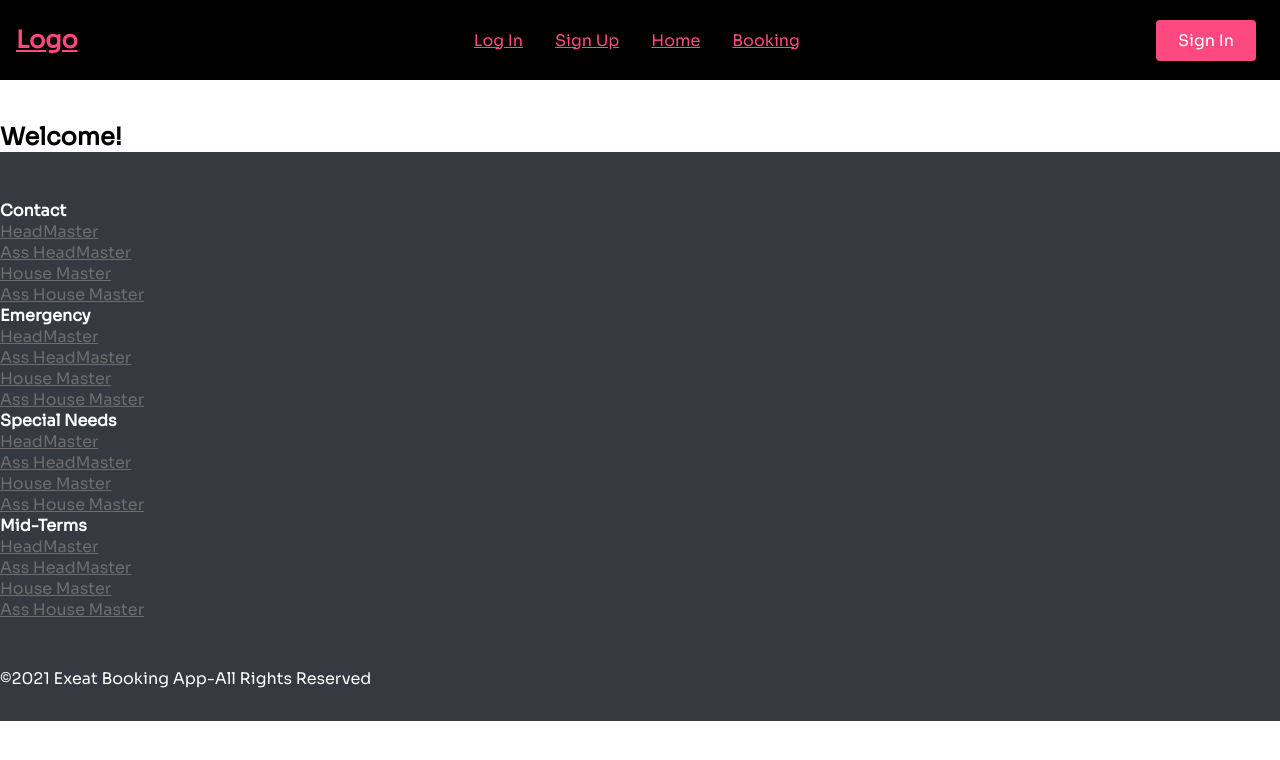
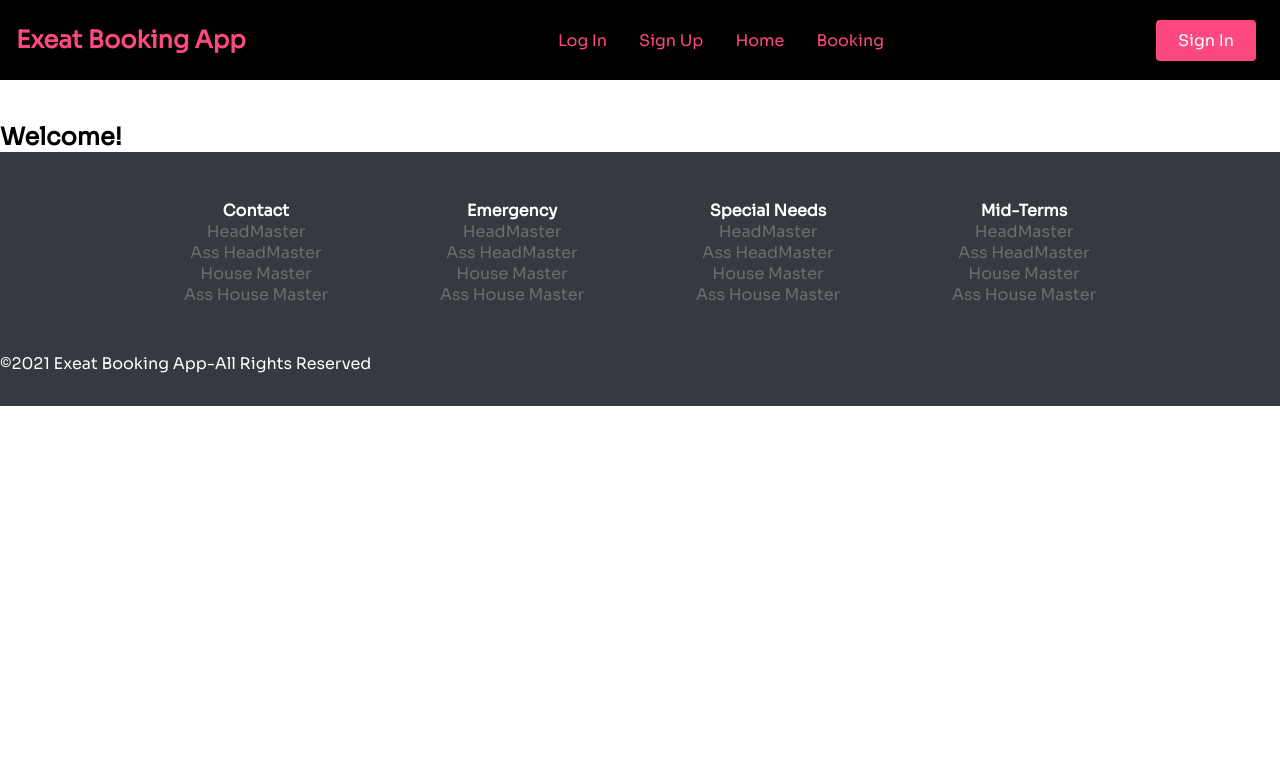
Before and after one commit to abena07/new-exeat, a React (Create React App) app: page / in a window 1280 px wide. Shown: the top 760 px of the page. Built offline with nearby package versions, Linux system fonts and the light colour scheme.

Commit message:
'second update'

```diff
--- a/src/App.js
+++ b/src/App.js
@@ -1,5 +1,6 @@
 import React from 'react'
 import{BrowserRouter as Router}from 'react-router-dom'
+
 import './App.css'
 import {Switch, Route} from 'react-router-dom'
 import Login from './components/Login'
--- a/src/components/Booking.js
+++ b/src/components/Booking.js
@@ -10,7 +10,7 @@ function Booking() {
   const initialMount = useRef(true);
 
   const [formData, setFormData] = useState(null)
-  const [outcome, setOutcome]=useState([])
+
 
 
 
@@ -33,13 +33,8 @@ function Booking() {
 
   const formSubmitted = (e) => {
     e.preventDefault();
-    setOutcome([formData])
-    setFormData([
-      ...formData,
-      formData
 
 
-    ])
     setFormData("")
     console.log(formData)
     axios.post("http://localhost:7000/create", formData).then((response)=>{
@@ -47,6 +42,24 @@ function Booking() {
 
     })
   }
+const [show, setShow]=useState(false);
+
+
+const display=()=>{
+  if (!show ){
+    setShow(true)
+  } else {
+    setShow(false)
+  }
+
+
+
+
+}
+
+
+
+
   return (
     <div>
       <form onSubmit={formSubmitted}>
@@ -74,21 +87,90 @@ function Booking() {
           </div>
 
           <div className="form-group">
-            <button type="submit">Book Now</button>
+            <button type="submit" onClick={display}>Book Now</button>
           </div>
 
         </div>
       </form>
-      <ul>
-        {formData.map((formData)=>(
-      <li>
-        {formData}
-      </li>
+      {
+        show && <div>
+          <h1> {handleTextChange}</h1>
+          <h1> {handleTextChange}</h1>
+          <h1> {handleTextChange}</h1>
+          <h1> {handleTextChange}</h1>
 
-        ))}
-      </ul>
+          </div>
+      }
+
+
+
+
+
     </div>
   )
 }
 
 export default Booking
+
+
+// class AddPost extends Component{
+
+//   state = {
+//       show: false,
+//       Student Id: "",
+//       :Going Date "",
+//       Return Date: "",
+//        Reason:"",
+//   }
+
+// toggle = () => this.setState((currentState) => ({show: !currentState.show}));
+
+// handleTextChange = (event) => this.setState({studentID: event.target.value});
+
+
+// handleTextChange = (event) => this.setState({goingDate: event.target.value});
+// handleTextChange = (event) => this.setState({returnDate: event.target.value});
+// handleTextChange = (event) => this.setState({reason: event.target.value});
+
+//
+
+// formSubmitted = (event) => {
+//     event.preventDefault();
+//     this.setState({ show: false });
+// }
+
+//   render() {
+//       return(
+//           <div className="form-inner">
+
+//           <h4>Booking</h4>
+//           <div className="form-group">
+
+//               <button onClick={this.toggle}>Book Now<span>+</span> {this.state.show}</button>
+
+//               {this.state.show ?
+//               <form onSubmit={this.formSubmitted}>
+//                   <label>Student Id<input type="text" onChange={this.handleTextChange} /></label>
+//                   <br />
+//                   <label>Going Date<input type="date" onChange={this.changegoingDate} className="form-group"/></label>
+//                   <label>Return Date<input type="date" onChange={this.handlereturnDate}  classNme="form-group"/></label>
+//                  <label>Reason<input type="text" onChange={this.handlereturnreason}  classNme="form-group"/></label>
+//                   <br />
+//                   <button>Submit</button>
+//               </form> :
+//               <div className="section-post">
+//                   < h1>{this.state.studentID}</h1>  <h1>{this.state.goingDate} <h1/>
+//                   <h1>{this.state.returnDate}</h1>
+//                   <p>{this.state.reason}</p>
+//               </div>
+//               }
+
+//               <hr />
+
+
+//           </div>
+
+// </div>
+//       );
+//   }
+// }
--- a/src/components/Footer.js
+++ b/src/components/Footer.js
@@ -1,5 +1,5 @@
-import React from 'react'
-import styled  from 'styled-components'
+import React from "react";
+import styled from "styled-components";
 
 function Footer() {
   return (
@@ -7,88 +7,137 @@ function Footer() {
       <div className="footer-middle">
         <div className="container">
           <div className="row">
+            <div className="wrapper">
               {/* column 1 */}
-      <div className= "col-md-3 col-sm-6">
-     <h4 >Contact </h4>
+              <div className="col-md-4 col-sm-6">
+                <h4>Contact </h4>
                 <ul className="list-unstyled">
-         <li ><a href ='/'>HeadMaster</a></li>
-         <li><a href='/' >Ass HeadMaster</a></li>
-         <li> <a href='/' >House Master</a></li>
-        <li><a href='/'>Ass House Master</a></li>
+                  <li>
+                    <a href="/">HeadMaster</a>
+                  </li>
+                  <li>
+                    <a href="/">Ass HeadMaster</a>
+                  </li>
+                  <li>
+                    {" "}
+                    <a href="/">House Master</a>
+                  </li>
+                  <li>
+                    <a href="/">Ass House Master</a>
+                  </li>
                 </ul>
               </div>
 
               {/* column 2*/}
-      <div className= "col-md-3 col-sm-6">
-     <h4 >Emergency </h4>
+              <div className="col-md-4 col-sm-6">
+                <h4>Emergency </h4>
                 <ul className="list-unstyled">
-         <li><a href='/'>HeadMaster</a></li>
-         <li><a href='/'> Ass HeadMaster</a></li>
-         <li> <a href='/'>House Master</a></li>
-        <li><a href='/'>Ass House Master</a></li>
+                  <li>
+                    <a href="/">HeadMaster</a>
+                  </li>
+                  <li>
+                    <a href="/"> Ass HeadMaster</a>
+                  </li>
+                  <li>
+                    {" "}
+                    <a href="/">House Master</a>
+                  </li>
+                  <li>
+                    <a href="/">Ass House Master</a>
+                  </li>
                 </ul>
               </div>
 
               {/* column  3*/}
-      <div className="col-md-3 col-sm-6">
-     <h4 >Special Needs </h4>
+              <div className="col-md-4 col-sm-6">
+                <h4>Special Needs </h4>
                 <ul className="list-unstyled">
-         <li><a href='/'>HeadMaster</a></li>
-         <li><a href='/'> Ass HeadMaster</a></li>
-         <li><a href='/'> House Master</a></li>
-        <li><a href='/'>Ass House Master</a></li>
+                  <li>
+                    <a href="/">HeadMaster</a>
+                  </li>
+                  <li>
+                    <a href="/"> Ass HeadMaster</a>
+                  </li>
+                  <li>
+                    <a href="/"> House Master</a>
+                  </li>
+                  <li>
+                    <a href="/">Ass House Master</a>
+                  </li>
                 </ul>
               </div>
 
               {/* column 4 */}
-      <div className="col-md-3 col-sm-6">
-     <h4 >Mid-Terms</h4>
+              <div className="col-md-4 col-sm-6">
+                <h4>Mid-Terms</h4>
                 <ul className="list-unstyled">
-         <li><a href='/'>HeadMaster</a></li>
-         <li> <a href='/'>Ass HeadMaster</a></li>
-         <li><a href='/'> House Master</a></li>
-        <li><a href='/'>Ass House Master</a></li>
+                  <li>
+                    <a href="/">HeadMaster</a>
+                  </li>
+                  <li>
+                    {" "}
+                    <a href="/">Ass HeadMaster</a>
+                  </li>
+                  <li>
+                    <a href="/"> House Master</a>
+                  </li>
+                  <li>
+                    <a href="/">Ass House Master</a>
+                  </li>
                 </ul>
+              </div>
             </div>
           </div>
 
           {/* Footer Bottom */}
           <div className="footer-bottom">
             <p className="text-xs-center">
-     &copy;{new Date().getFullYear()} Exeat Booking App-All Rights Reserved
+              &copy;{new Date().getFullYear()} Exeat Booking App-All Rights
+              Reserved
             </p>
-
-
           </div>
         </div>
       </div>
     </FooterContainer>
-
-    )
+  );
 }
 
-export default Footer
-const FooterContainer=styled.footer`
-.footer-middle{
-    background:var(--mainDark);
-    padding-top:3rem;
-    color:var(--mainWhite);
+export default Footer;
+const FooterContainer = styled.footer`
+  .footer-middle {
+    background: var(--mainDark);
+    padding-top: 3rem;
+    color: var(--mainWhite);
   }
 
-.footer-bottom{
+  .footer-bottom {
     padding-top: 3rem;
     padding-bottom: 2rem;
   }
+  ul {
+    list-style-type: none;
+  }
 
   ul li a {
-    color:var(--mainGrey);
+    color: var(--mainGrey);
+    text-decoration:none;
+  }
 
+  ul li a: hover {
+    color: (--mainLightGrey);
+  }
+
+  .wrapper{
+      width:100%;
+    display: flex;
+    justify-content:center;
 
   }
+  .col-md-4 {
+      justify-content:space-around;
+      width:20%;
 
-ul li a: hover{
-    color:(--mainLightGrey);
+      text-align:center;
 
   }
-
 `;
--- a/src/components/Login.js
+++ b/src/components/Login.js
@@ -57,7 +57,7 @@ function Login() {
     }
 
    const handleLoggedout=(event)=>{
-        setLoggedin(false)
+        setLoggedin(true)
     }
 
 
--- a/src/components/NavBar/NavElements.js
+++ b/src/components/NavBar/NavElements.js
@@ -14,9 +14,12 @@ export const NavLink=styled(Link)`
 color:#FE4880;
 display: flex;
 align-items :center;
-text-decorations: none;
+text-decoration:none;
 padding: 0 1rem;
 cursor:pointer;
+a {
+    text-decoration:none;
+}
 
 &.active{
     color:#FE4880
--- a/src/components/NavBar/index.js
+++ b/src/components/NavBar/index.js
@@ -8,14 +8,14 @@ const Navbar = () => {
         <>
         <Nav>
             <NavLink to="/">
-             <h1>Logo</h1>
+             <h1>Exeat Booking App</h1>
             </NavLink>
             <Bars/>
             <NavMenu>
-            <NavLink to ="/login" activeStyle>Log In</NavLink>
-            <NavLink to ="/signup" activeStyle>Sign Up</NavLink>
-            <NavLink to ="/home" activeStyle>Home</NavLink>
-            <NavLink to ="/booking" activeStyle>Booking</NavLink>
+            <NavLink to ="/login" >Log In</NavLink>
+            <NavLink to ="/signup" >Sign Up</NavLink>
+            <NavLink to ="/home" >Home</NavLink>
+            <NavLink to ="/booking" >Booking</NavLink>
             </NavMenu>
             <NavBtn>
                <NavBtnLink to ="/signin">Sign In</NavBtnLink>
--- a/src/components/SignUp.js
+++ b/src/components/SignUp.js
@@ -72,7 +72,7 @@ function SignUp() {
     }
 
    const handleSignedout=(event)=>{
-        setSignedin(false)
+        setSignedin(true)
     }
 
     return(
```
Also changed, not shown: 1 other file (tests, documents, lock files or other folders). Lines whose indentation alone changed are shown as unchanged.
